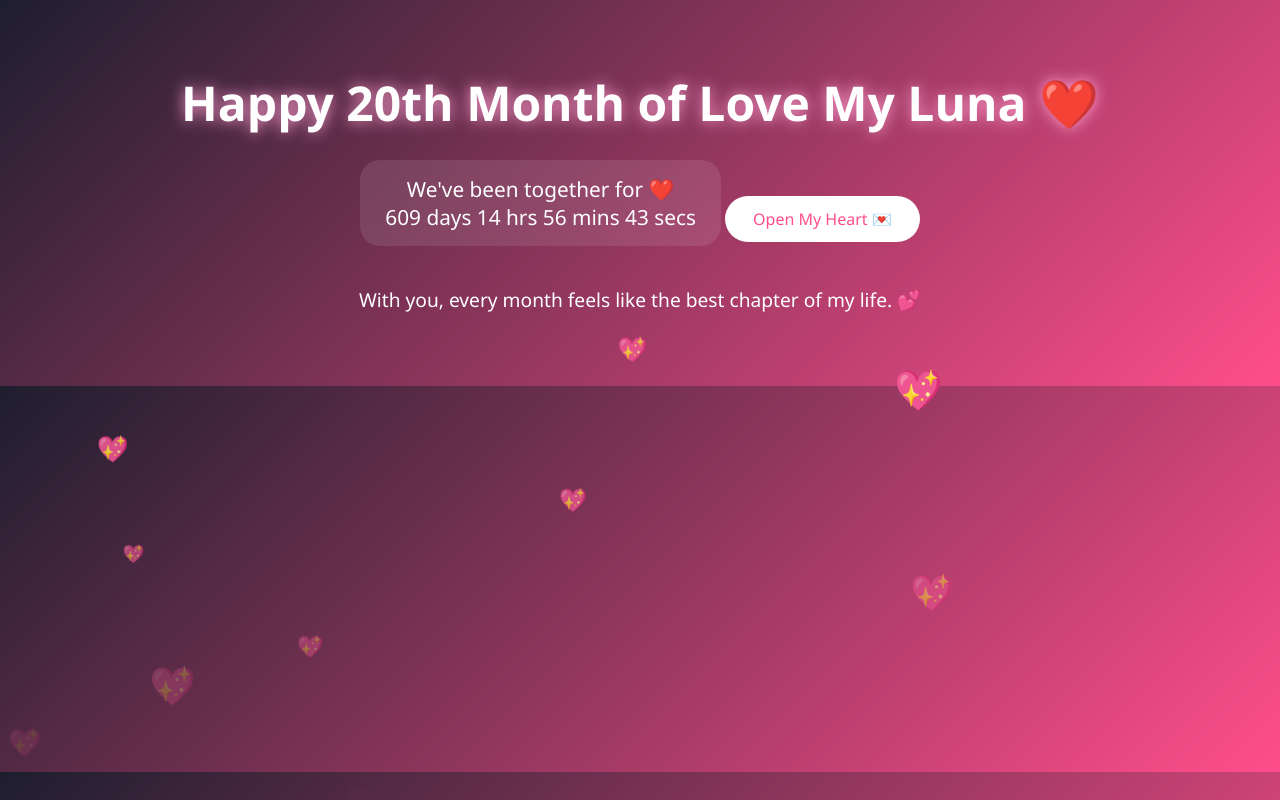
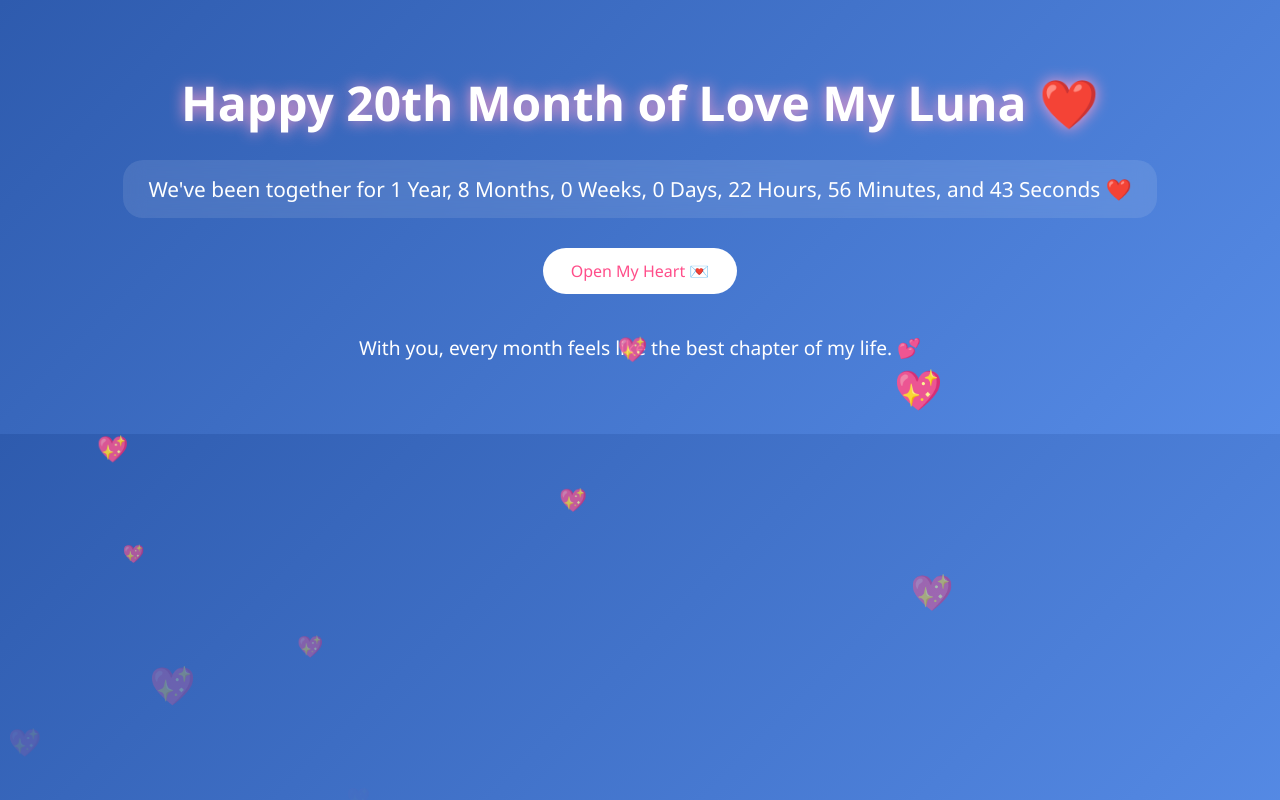
Before and after one commit to justineAm/happy-monthsary, a plain HTML site: page index.html in a window 1280 px wide. Drawn offline with Linux system fonts and the light colour scheme.

Commit message:
Revamp index.html with new styles and features
Updated styles and functionality for the love countdown and popup letter.

```diff
--- a/index.html
+++ b/index.html
@@ -14,7 +14,7 @@
 }
 
 body{
-    background: linear-gradient(135deg,#1e1e2f,#ff4e8a);
+    background: linear-gradient(135deg, #2e5bae, #568be6); /* bluish gradient */
     color:white;
     text-align:center;
     overflow-x:hidden;
@@ -27,6 +27,7 @@ body{
     font-size:20px;
     animation: floatUp 8s linear infinite;
     opacity:0.7;
+    color: #66ccff;
 }
 
 @keyframes floatUp{
@@ -49,11 +50,11 @@ h1{
 .counter{
     font-size:1.3rem;
     margin-top:15px;
-    background:rgba(255,255,255,0.1);
+    background: rgba(255,255,255,0.1);
+    backdrop-filter: blur(10px);
+    border-radius:20px;
+    padding:15px 25px;
     display:inline-block;
-    padding:15px 25px;
-    border-radius:20px;
-    backdrop-filter:blur(10px);
 }
 
 /* Love letter button */
@@ -67,6 +68,8 @@ button{
     font-size:1rem;
     cursor:pointer;
     transition:0.3s;
+    display: block;
+    margin: 30px auto 0;
 }
 
 button:hover{
@@ -145,24 +148,53 @@ button:hover{
 // LOVE TIMER
 // =======================
 
-const startDate = new Date("2024-06-22"); // CHANGE THIS TO YOUR REAL DATE
+const startDate = new Date("2024-06-22T00:00:00+08:00"); // Your start date
 
-function updateCounter(){
+function updateCounter() {
     const now = new Date();
+
+    // Calculate years and months
+    let years = now.getFullYear() - startDate.getFullYear();
+    let months = now.getMonth() - startDate.getMonth();
+    let days = now.getDate() - startDate.getDate();
+
+    if (days < 0) {
+        months--;
+        const lastMonth = new Date(now.getFullYear(), now.getMonth(), 0);
+        days += lastMonth.getDate();
+    }
+
+    if (months < 0) {
+        years--;
+        months += 12;
+    }
+
+    // Weeks from remaining days
+    const weeks = Math.floor(days / 7);
+    const remainingDays = days % 7;
+
+    // Hours, minutes, seconds
     const diff = now - startDate;
-
-    const days = Math.floor(diff / (1000*60*60*24));
-    const hours = Math.floor((diff / (1000*60*60)) % 24);
-    const minutes = Math.floor((diff / (1000*60)) % 60);
+    const hours = Math.floor((diff / (1000 * 60 * 60)) % 24);
+    const minutes = Math.floor((diff / (1000 * 60)) % 60);
     const seconds = Math.floor((diff / 1000) % 60);
 
+    // Romantic sentence
     document.getElementById("counter").innerHTML =
-        "We've been together for ❤️<br>" +
-        days + " days " + hours + " hrs " + minutes + " mins " + seconds + " secs";
+        `We've been together for ` +
+        `${years} Year${years !== 1 ? 's' : ''}, ` +
+        `${months} Month${months !== 1 ? 's' : ''}, ` +
+        `${weeks} Week${weeks !== 1 ? 's' : ''}, ` +
+        `${remainingDays} Day${remainingDays !== 1 ? 's' : ''}, ` +
+        `${hours} Hour${hours !== 1 ? 's' : ''}, ` +
+        `${minutes} Minute${minutes !== 1 ? 's' : ''}, and ` +
+        `${seconds} Second${seconds !== 1 ? 's' : ''} ❤️`;
 }
 
-setInterval(updateCounter,1000);
+setInterval(updateCounter, 1000);
 updateCounter();
+
+
 
 // =======================
 // FLOATING HEARTS
```
